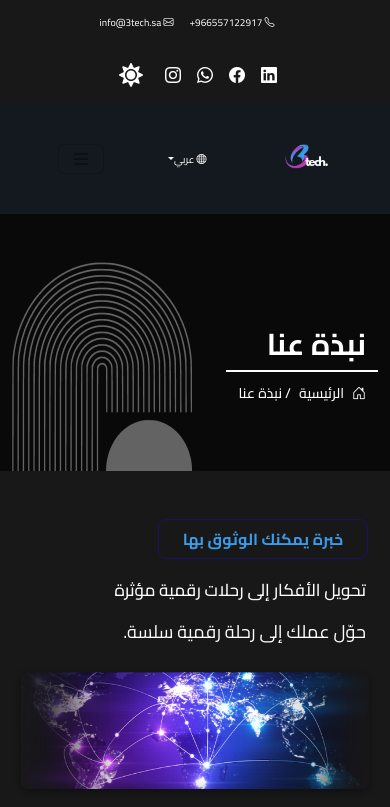
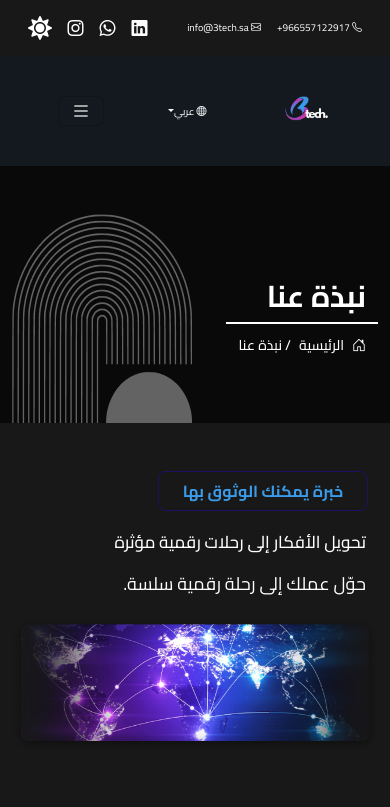
Before and after one commit to ahsan200112/3tech-react, a React (Create React App) app: page /about in a window 390 px wide. Shown: the top 807 px of the page. Built offline with nearby package versions, Linux system fonts and the light colour scheme; a web font is replaced by a local one.

Commit message:
minor changes in navbar and footer

```diff
--- a/src/assets/css/style.css
+++ b/src/assets/css/style.css
@@ -37,6 +37,7 @@ html[dir="ltr"] {
 
 * {
   margin: 0;
+  padding: 0;
 }
 
 /* Apply background and text colors */
@@ -587,6 +588,14 @@ body {
     margin-left: 10px !important;
   }
 
+  .margin {
+    margin-right: 1.5rem !important;
+  }
+
+  [dir="ltr"] .margin {
+    margin-left: 1.5rem !important;
+  }
+
   .custom-size-img {
     width: 35%;
     height: 45%;
@@ -1901,6 +1910,7 @@ img {
 .padding-right-0 {
   padding-right: 0;
 }
+
 /* Tablet-specific adjustments */
 @media (min-width: 768px) and (max-width: 1199px) {
   .logo-img {
@@ -1915,6 +1925,7 @@ img {
     width: 80px;
     height: auto !important;
   }
+
   .margin-right-40 {
     margin-right: 0px !important;
   }
--- a/src/components/Footer.jsx
+++ b/src/components/Footer.jsx
@@ -23,7 +23,7 @@ const Footer = () => {
     <footer className="text-light py-5 review-value">
       <div className="container">
         <div className="row">
-          <div className="col-md-4">
+          <div className="col-md-5">
             <div className="d-flex align-items-start">
               <img src={theme === "light" ? LogoLightMode : LogoDarkMode} alt="Company Logo" className="img-fluid footer-logo-img margin-top-minus" />
             </div>
@@ -53,17 +53,16 @@ const Footer = () => {
               <li className='custom-list-padding'><a href="/digitaloptimization" className="text-start v-inner text-decoration-none">{t("Digital Optimization")}</a></li>
             </ul>
           </div>
-          <div className="col-md-4 custom-text-center">
+          <div className="col-md-3 custom-text-center">
             <h5 className="v-house" style={{fontWeight:"700"}}>{t("Have Questions?")}</h5>
             <p className="v-left">{t("Email")}: <a href="mailto:info@3tech.sa"
               className="v-coke text-decoration-none">info@3tech.sa</a></p>
             <p className="v-left pb-2" style={{ borderBottom: "1px solid" }}>{t("Phone no")}: <a href="tel:966557122917+"
               className="v-coke text-decoration-none">966557122917+</a></p>
             <div className="d-flex mt-3 custom-list-padding custom-text-center custom-content-center">
-              <a href="/" className={isRTL ? "ms-4" : "me-4"}><i className="bi bi-linkedin text-primary-color"></i></a>
-              <a href="/" className={isRTL ? "ms-4" : "me-4"}><i className="bi bi-facebook text-primary-color"></i></a>
-              <a href="/" className={isRTL ? "ms-4" : "me-4"}><i className="bi bi-whatsapp text-primary-color"></i></a>
-              <a href="/" className={isRTL ? "ms-4" : "me-4"}><i className="bi bi-instagram text-primary-color"></i></a>
+              <a href="/" className={`${isRTL ? "ms-4" : "me-4"} margin`}><i className="bi bi-linkedin text-primary-color"></i></a>
+              <a href="/" className={`${isRTL ? "ms-4" : "me-4"} margin`}><i className="bi bi-whatsapp text-primary-color"></i></a>
+              <a href="/" className={`${isRTL ? "ms-4" : "me-4"} margin`}><i className="bi bi-instagram text-primary-color"></i></a>
             </div>
           </div>
         </div>
--- a/src/components/Navbar.jsx
+++ b/src/components/Navbar.jsx
@@ -27,7 +27,6 @@ const Navbar = () => {
             </div>
             <div className="col d-flex custom-content-end mt-3 mb-3 custom-navbar-center">
               <a href="/" className={`${isRTL ? "ms-3" : "me-3"} d-flex align-items-center`}><i className="bi bi-linkedin text-primary-color"></i></a>
-              <a href="/" className={`${isRTL ? "ms-3" : "me-3"} d-flex align-items-center`}><i className="bi bi-facebook text-primary-color"></i></a>
               <a href="/" className={`${isRTL ? "ms-3" : "me-3"} d-flex align-items-center`}><i className="bi bi-whatsapp text-primary-color"></i></a>
               <a href="/" className={`${isRTL ? "ms-3" : "me-3"} d-flex align-items-center`}><i className="bi bi-instagram text-primary-color"></i></a>
               <ThemeSwitcher />
@@ -57,7 +56,9 @@ const Navbar = () => {
               type="button"
               onClick={() => setIsNavOpen(!isNavOpen)}
             >
-              <i className="bi bi-list"></i>
+              <i className="bi bi-list"
+              style={{ color: theme === "light" ? "#000" : "#fff" }}>
+              </i>
             </button>
 
             {/* Navbar Links (Collapsible on Mobile) */}
```
